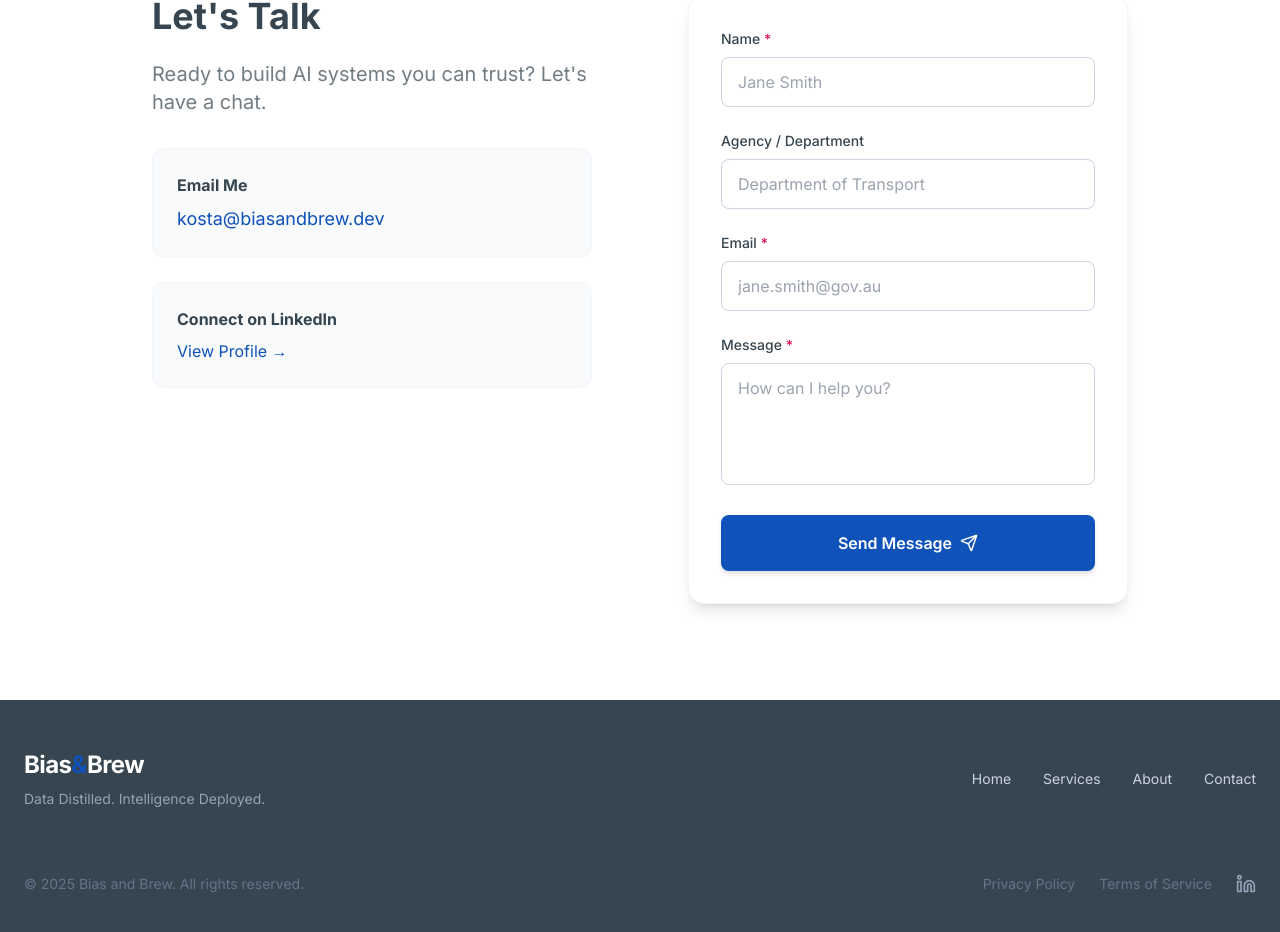
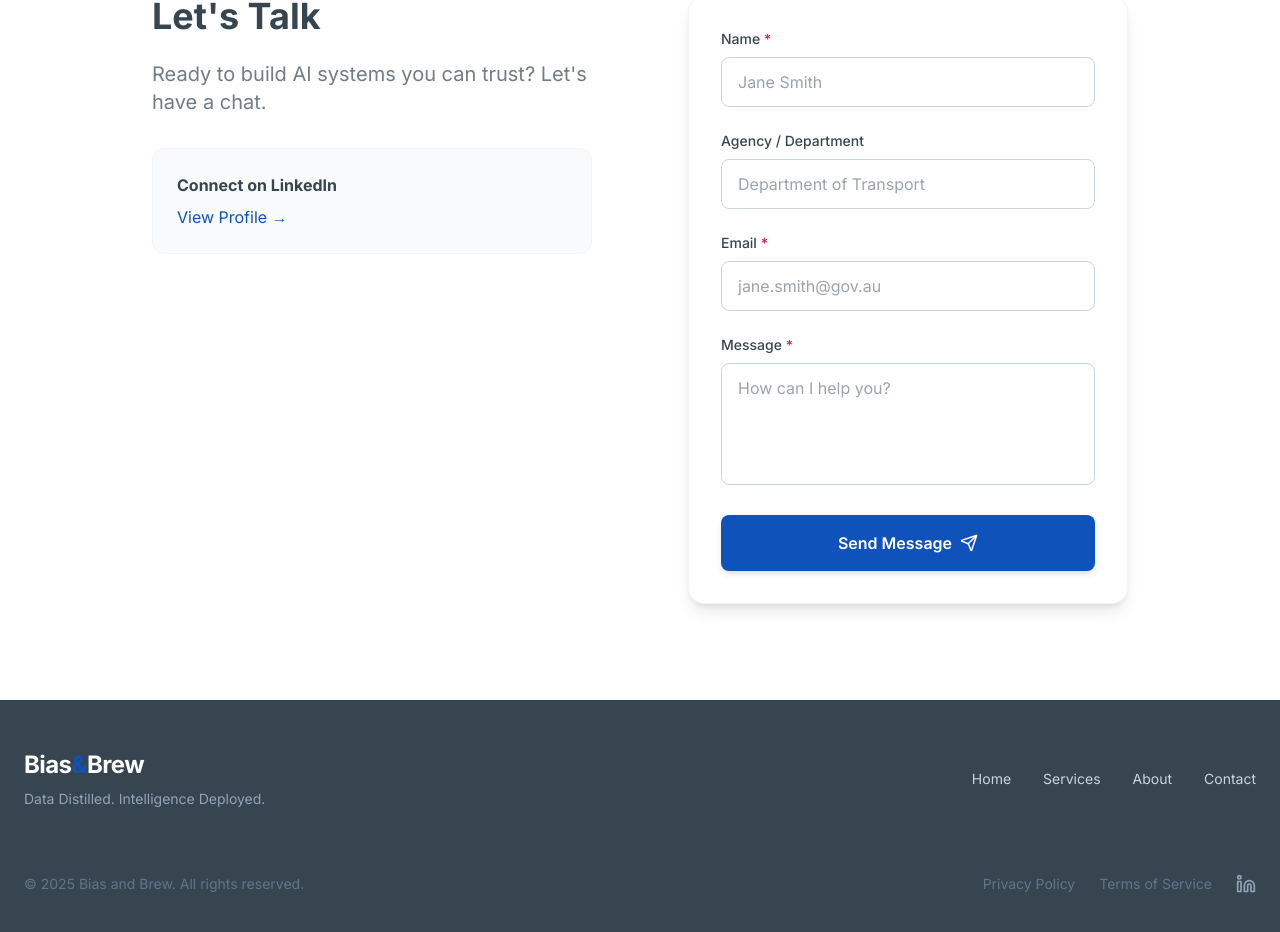
Before and after one commit to roflov2/biasandbrew, a React (Vite) app in the folder bias-and-brew/: page / in a window 1280 px wide. Shown: the part 5365-6297 px from the top of the page. Built offline with nearby package versions, Linux system fonts and the light colour scheme.

Commit message:
Remove contact email from email me section

```diff
--- a/bias-and-brew/src/components/Contact.jsx
+++ b/bias-and-brew/src/components/Contact.jsx
@@ -65,10 +65,7 @@ const Contact = () => {
                         </p>
 
                         <div className="space-y-6">
-                            <div className="bg-slate-50 p-6 rounded-xl border border-slate-100">
-                                <h4 className="font-bold text-charcoal mb-2">Email Me</h4>
-                                <a href="mailto:kosta@biasandbrew.dev" className="text-sapphire hover:underline text-lg">kosta@biasandbrew.dev</a>
-                            </div>
+
                             <div className="bg-slate-50 p-6 rounded-xl border border-slate-100">
                                 <h4 className="font-bold text-charcoal mb-2">Connect on LinkedIn</h4>
                                 <a href="https://www.linkedin.com/in/konstantin-pokaluhin/" target="_blank" rel="noopener noreferrer" className="text-sapphire hover:underline">View Profile &rarr;</a>
```
